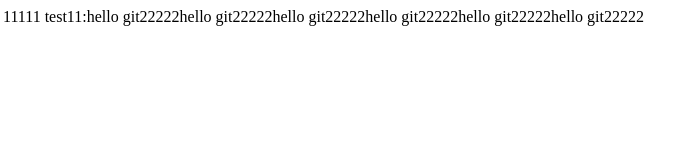
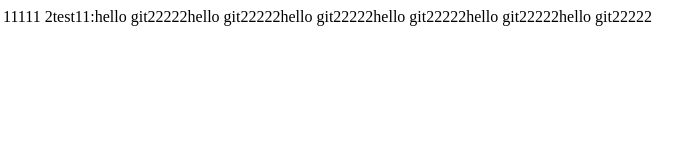
Before and after one commit to zqq543/testgit, a plain HTML site: page index2.html in a window 1280 px wide. Shown: the full height of the page, 5-691 px from the left. Drawn offline with Linux system fonts and the light colour scheme.

Commit message:
add index2.html

```diff
--- a/index2.html
+++ b/index2.html
@@ -8,6 +8,6 @@
 </head>
 <body>
 11111
-test11:hello git22222hello git22222hello git22222hello git22222hello git22222hello git22222
+2test11:hello git22222hello git22222hello git22222hello git22222hello git22222hello git22222
 </body>
 </html>
```
